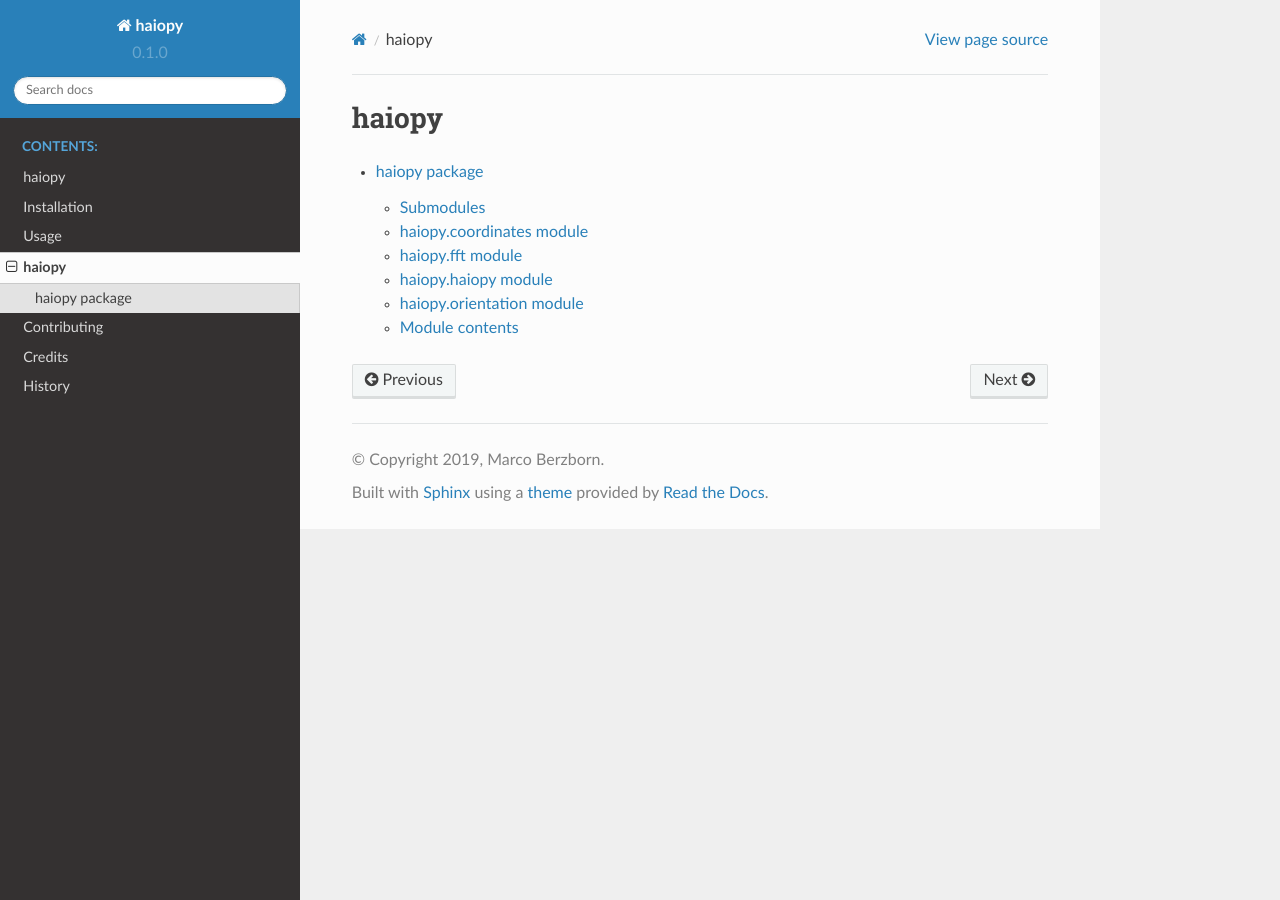
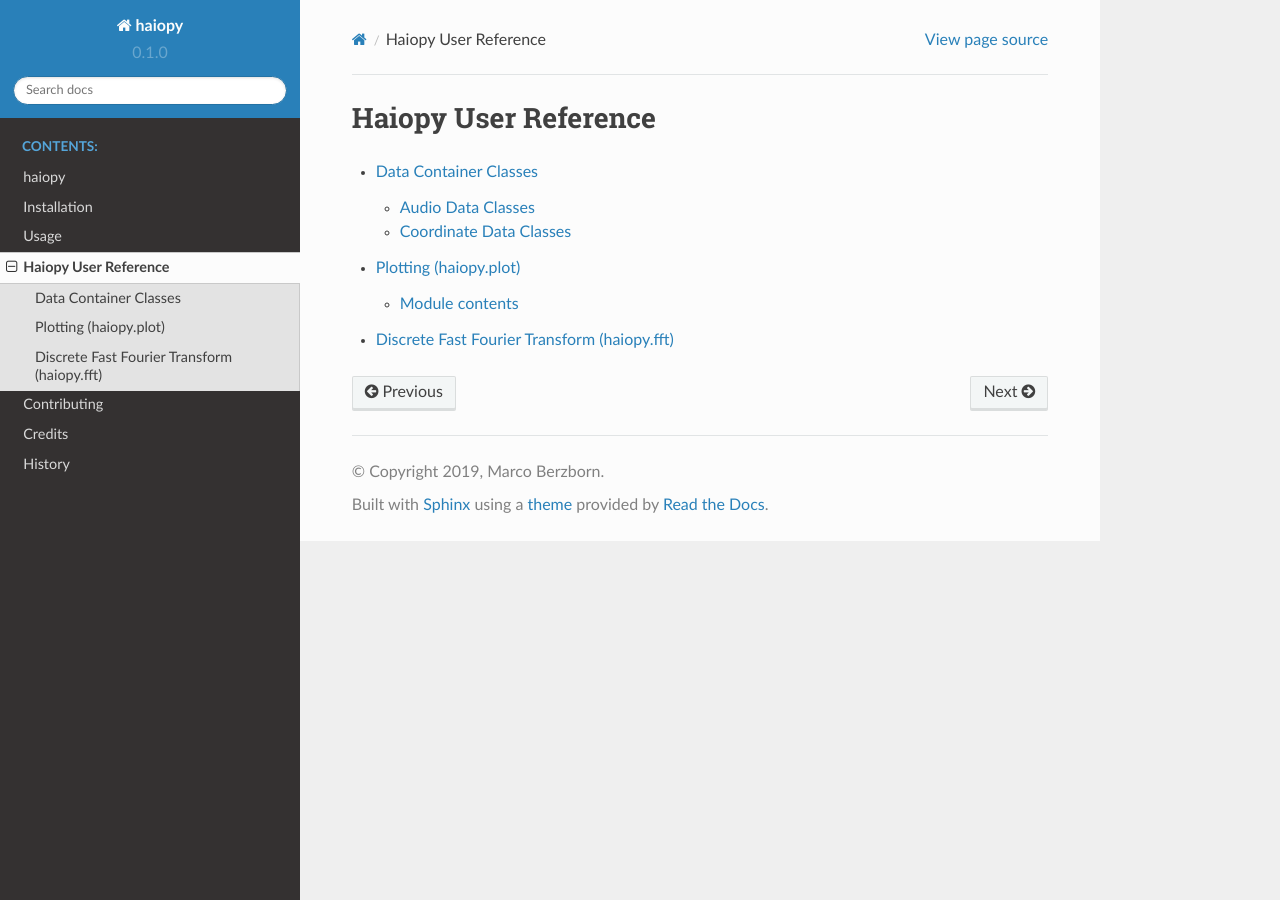
Before and after one commit to pyfar/pyfar, a Sphinx documentation site: the page built from docs/modules.rst, in a window 1280 px wide. Built offline with Sphinx 7.4.7 and the Read the Docs theme 2.0.0, drawn with Linux system fonts in a browser that asks for light colours.

Commit message:
WIP: restructuring *.rst files

```diff
--- /dev/null
+++ b/docs/haiopy.classes.rst
@@ -0,0 +1,25 @@
+Data Container Classes
+----------------------
+
+Audio Data Classes
+==================
+
+.. automodule:: haiopy.haiopy
+   :members:
+   :undoc-members:
+   :show-inheritance:
+
+
+Coordinate Data Classes
+=======================
+
+.. automodule:: haiopy.coordinates
+   :members:
+   :undoc-members:
+   :show-inheritance:
+
+
+.. automodule:: haiopy.orientation
+   :members:
+   :undoc-members:
+   :show-inheritance:
--- /dev/null
+++ b/docs/haiopy.fft.rst
@@ -0,0 +1,7 @@
+Discrete Fast Fourier Transform (haiopy.fft)
+--------------------------------------------
+
+.. automodule:: haiopy.fft
+   :members:
+   :undoc-members:
+   :show-inheritance:
--- a/docs/modules.rst
+++ b/docs/modules.rst
@@ -1,7 +1,18 @@
-haiopy
-======
+Haiopy User Reference
+=====================
 
 .. toctree::
    :maxdepth: 4
 
-   haiopy
+   haiopy.classes
+   haiopy.plot
+   haiopy.fft
+
+
+.. Module contents
+.. ---------------
+
+.. .. automodule:: haiopy
+..    :members:
+..    :undoc-members:
+..    :show-inheritance:
```
Also changed, not shown: docs/haiopy.plot.rst (added, +35 -0 lines), docs/haiopy.rst (deleted, +0 -54 lines).
